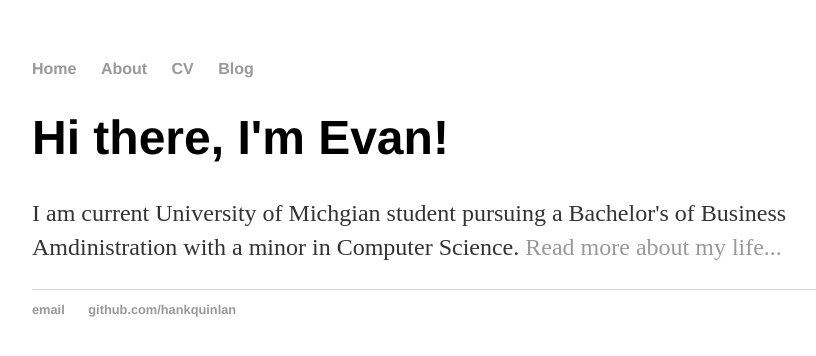
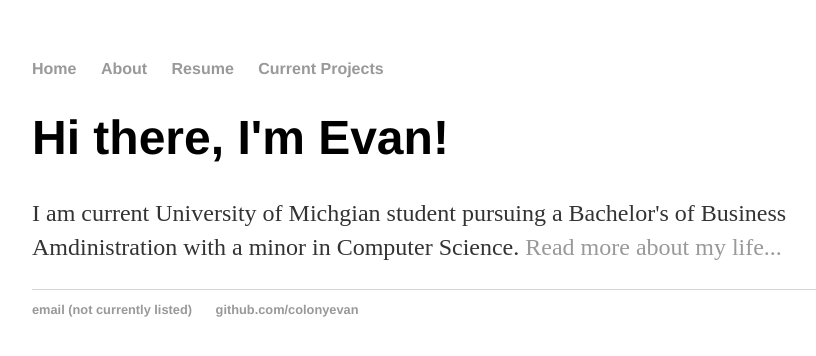
Before and after one commit to colonyevan/colonyevan.github.io, a Jekyll site: the page built from index.html, in a window 1280 px wide. Shown: the top 356 px of the page, without its empty margins (160-976 px from the left). Built offline with Jekyll 4.4.1, drawn with Linux system fonts in a browser that asks for light colours.

Commit message:
Update default.html

```diff
--- a/_layouts/default.html
+++ b/_layouts/default.html
@@ -10,8 +10,8 @@
 	    		<ul>
 	        		<li><a href="/">Home</a></li>
 		        	<li><a href="/about">About</a></li>
-	        		<li><a href="/cv">CV</a></li>
-	        		<li><a href="/blog">Blog</a></li>
+	        		<li><a href="/resume">Resume</a></li>
+	        		<li><a href="/currentProjects">Current Projects</a></li>
 	    		</ul>
 			</nav>
 			<div class="container">
@@ -21,8 +21,8 @@
 			</div><!-- /.container -->
 			<footer>
 	    		<ul>
-	        		<li><a href="mailto:hankquinlanhub@gmail.com">email</a></li>
-	        		<li><a href="https://github.com/hankquinlan">github.com/hankquinlan</a></li>
+	        		<li><a href="">email (not currently listed)</a></li>
+	        		<li><a href="https://github.com/colonyevan">github.com/colonyevan</a></li>
 				</ul>
 			</footer>
 		</body>
```
